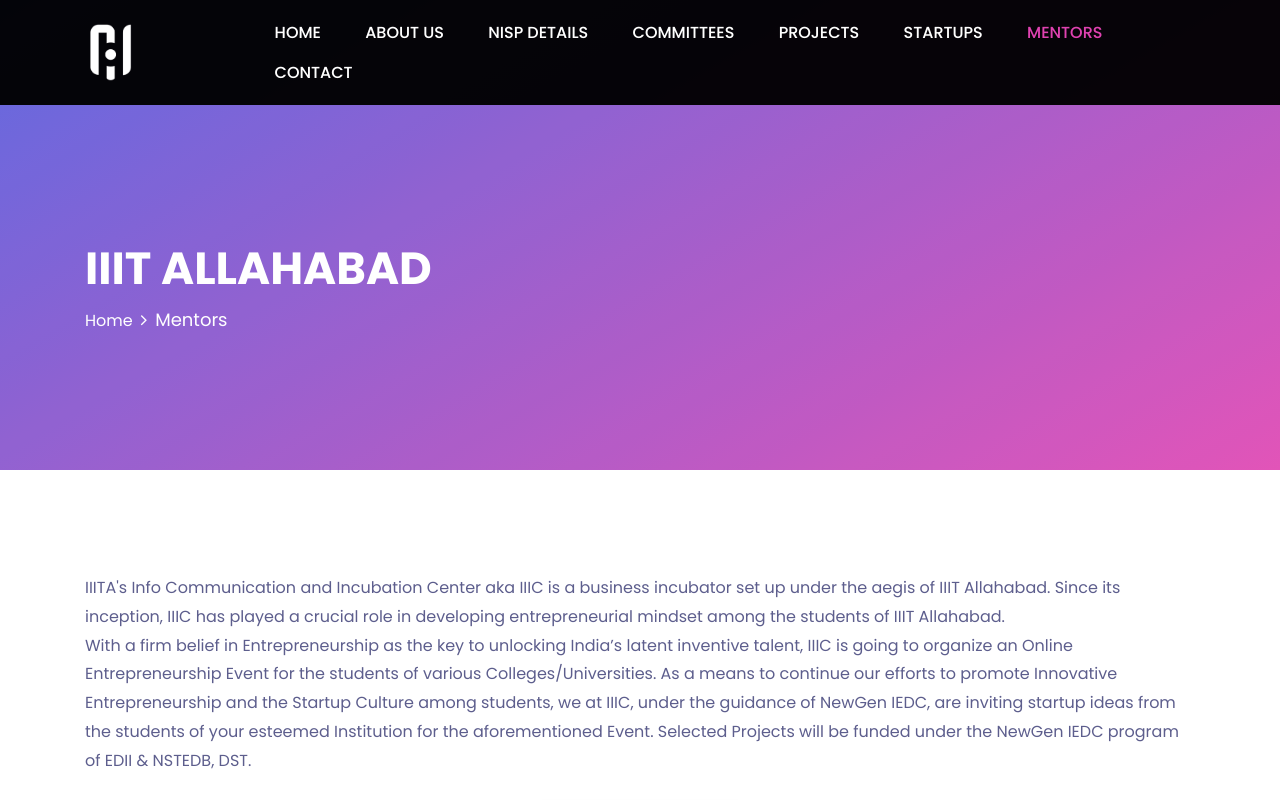
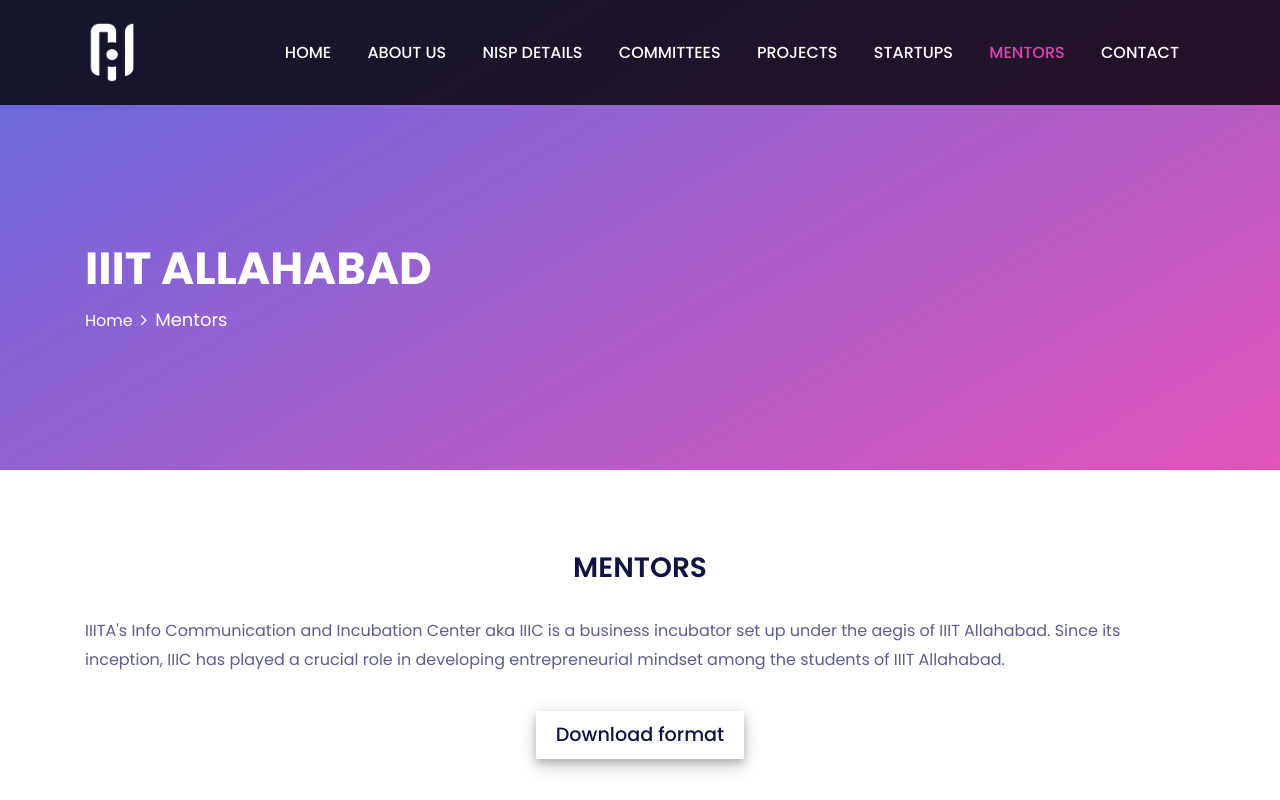
Before and after one commit to hackstreetguy/NewGenIEDC-New-, a website: page mentors.html in a window 1280 px wide. Shown: the top 800 px of the page. Drawn offline with Linux system fonts and the light colour scheme.

Commit message:
Updated nav

```diff
--- a/mentors.html
+++ b/mentors.html
@@ -14,7 +14,7 @@
     <link rel="icon" href=" ">
 
     <!-- Stylesheet -->
-    <link rel="stylesheet" href="../style.css">
+    <link rel="stylesheet" href="./style.css">
     <style>
         /* Make the image fully responsive */
         .carousel-inner img {
@@ -40,60 +40,10 @@
         }
     </style>
 </head>
-
-<body>
-
-    <!-- /Preloader -->
-
-    <!-- Header Area Start -->
-    <header class="header-area">
-        <div class="classy-nav-container breakpoint-off">
-            <div class="container">
-                <!-- Classy Menu -->
-                <nav class="classy-navbar justify-content-between" id="conferNav">
-
-                    <!-- Logo -->
-                    <a class="nav-brand" href="https://newgeniedc.iiita.ac.in/"><img src="../img/core-img/logo.ico" width="40%" alt=""></a>
-
-                    <!-- Navbar Toggler -->
-                    <div class="classy-navbar-toggler">
-                        <span class="navbarToggler"><span></span><span></span><span></span></span>
-                    </div>
-
-                    <!-- Menu -->
-                    <div class="classy-menu">
-                        <!-- Menu Close Button -->
-                        <div class="classycloseIcon">
-                            <div class="cross-wrap"><span class="top"></span><span class="bottom"></span></div>
-                        </div>
-                        <!-- Nav Start -->
-                        <div class="classynav">
-                            <ul id="nav">
-                                <li ><a href="https://newgeniedc.iiita.ac.in/">Home</a></li>
-                                <li><a href="https://newgeniedc.iiita.ac.in/#about">About Us</a></li>
-                                <li><a href="https://newgeniedc.iiita.ac.in/#nisp">NISP details</a></li>
-                                <li><a href="https://newgeniedc.iiita.ac.in/#speaker">Committees</a></li>
-                                <li><a href="https://newgeniedc.iiita.ac.in/#project">Projects</a></li>
-                                <li><a href="https://newgeniedc.iiita.ac.in/#project">Startups</a></li>
-                                <li class="active"><a href="https://newgeniedc.iiita.ac.in/#project">Mentors</a></li>
-                                <li><a href="https://newgeniedc.iiita.ac.in/#contact">Contact</a></li>
-
-                            </ul>
-
-                            <!-- Get Tickets Button -->
-                            <!-- <a href="#" class="btn confer-btn mt-3 mt-lg-0 ml-3 ml-lg-5">Get Tickets <i class="zmdi zmdi-long-arrow-right"></i></a> -->
-                        </div>
-                        <!-- Nav End -->
-                    </div>
-                </nav>
-            </div>
-        </div>
-    </header>
 <body>
     <script type="text/javascript">var submitted=false;</script>
  <iframe name="hidden_iframe" id="hidden_iframe" style="display:none;"
     onload="if(submitted) {window.location='thanks/';}"></iframe>
-
 
 
     <!-- Preloader -->
@@ -169,18 +119,17 @@
 
 
  <!--New Section-->
- <section class="our-new-sec" id="nisp">
+ <section class="our-new-sec" id="mentors">
     <div class="container">
         <div class="row mg-part">
-            <!-- <div class="col-12">
-                <h3 class="wow fadeInUp" data-wow-delay="300ms">National Innovation Startup Policy</h3>
-            </div> -->
+            <div class="col-12">
+                <h3 class="wow fadeInUp" data-wow-delay="300ms">MENTORS</h3>
+            </div>
         </div>
         <div class="row align-items-center">
             <div class="col-12">
                 <p class=" wow fadeInUp" data-wow-delay="300ms">
-                     IIITA's Info Communication and Incubation Center aka IIIC is a business incubator set up under the aegis of IIIT Allahabad. Since its inception, IIIC has played a crucial role in developing entrepreneurial mindset among the students of IIIT Allahabad.<br>
-                    With a firm belief in Entrepreneurship as the key to unlocking India’s latent inventive talent, IIIC is going to organize an Online Entrepreneurship Event for the students of various Colleges/Universities. As a means to continue our efforts to promote Innovative Entrepreneurship and the Startup Culture among students, we at IIIC, under the guidance of NewGen IEDC, are inviting startup ideas from the students of your esteemed Institution for the aforementioned Event. Selected Projects will be funded under the NewGen IEDC program of EDII & NSTEDB, DST.
+                     IIITA's Info Communication and Incubation Center aka IIIC is a business incubator set up under the aegis of IIIT Allahabad. Since its inception, IIIC has played a crucial role in developing entrepreneurial mindset among the students of IIIT Allahabad.
                 </p>
             </div>
         </div>
@@ -412,16 +361,19 @@
     <!-- Footer Area End -->
 
     <!-- **** All JS Files ***** -->
+
+    <!-- mentors.js -->
+    <script src="./mentors/mentors.js"></script>
     <!-- jQuery 2.2.4 -->
-    <script src="../js/jquery.min.js"></script>
+    <script src="./js/jquery.min.js"></script>
     <!-- Popper -->
-    <script src="../js/popper.min.js"></script>
+    <script src="./js/popper.min.js"></script>
     <!-- Bootstrap -->
-    <script src="../js/bootstrap.min.js"></script>
+    <script src="./js/bootstrap.min.js"></script>
     <!-- All Plugins -->
-    <script src="../js/confer.bundle.js"></script>
+    <script src="./js/confer.bundle.js"></script>
     <!-- Active -->
-    <script src="../js/default-assets/active.js"></script>
+    <script src="./js/default-assets/active.js"></script>
 
 </body>
 
--- a/style.css
+++ b/style.css
@@ -532,7 +532,7 @@
   margin-bottom: 1.5em;
 }
 
-.mg-part{}
+/* .mg-part{} */
 
 /* My work end */
 
@@ -894,7 +894,7 @@
       text-transform: uppercase;
       color: #ffffff;
       font-weight: 500;
-      padding: 0 20px; }
+      padding: 0 16px; }
       .classy-nav-container .classy-navbar .classynav ul li a:hover, .classy-nav-container .classy-navbar .classynav ul li a:focus {
         color: #df42b1; }
       @media only screen and (min-width: 992px) and (max-width: 1199px) {
```
Also changed, not shown: mentors/assets/Mark-Zuck.jpg (added).
